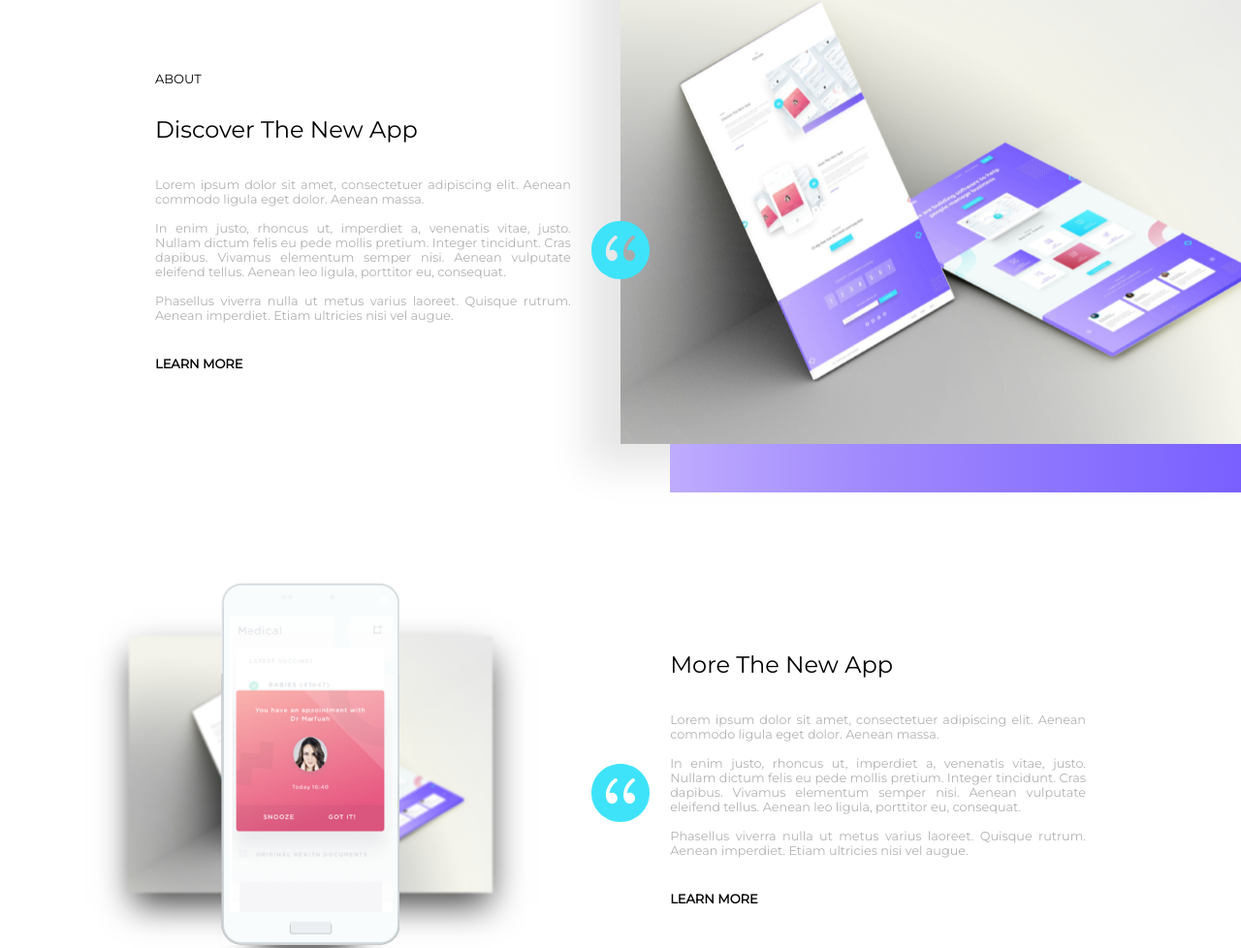
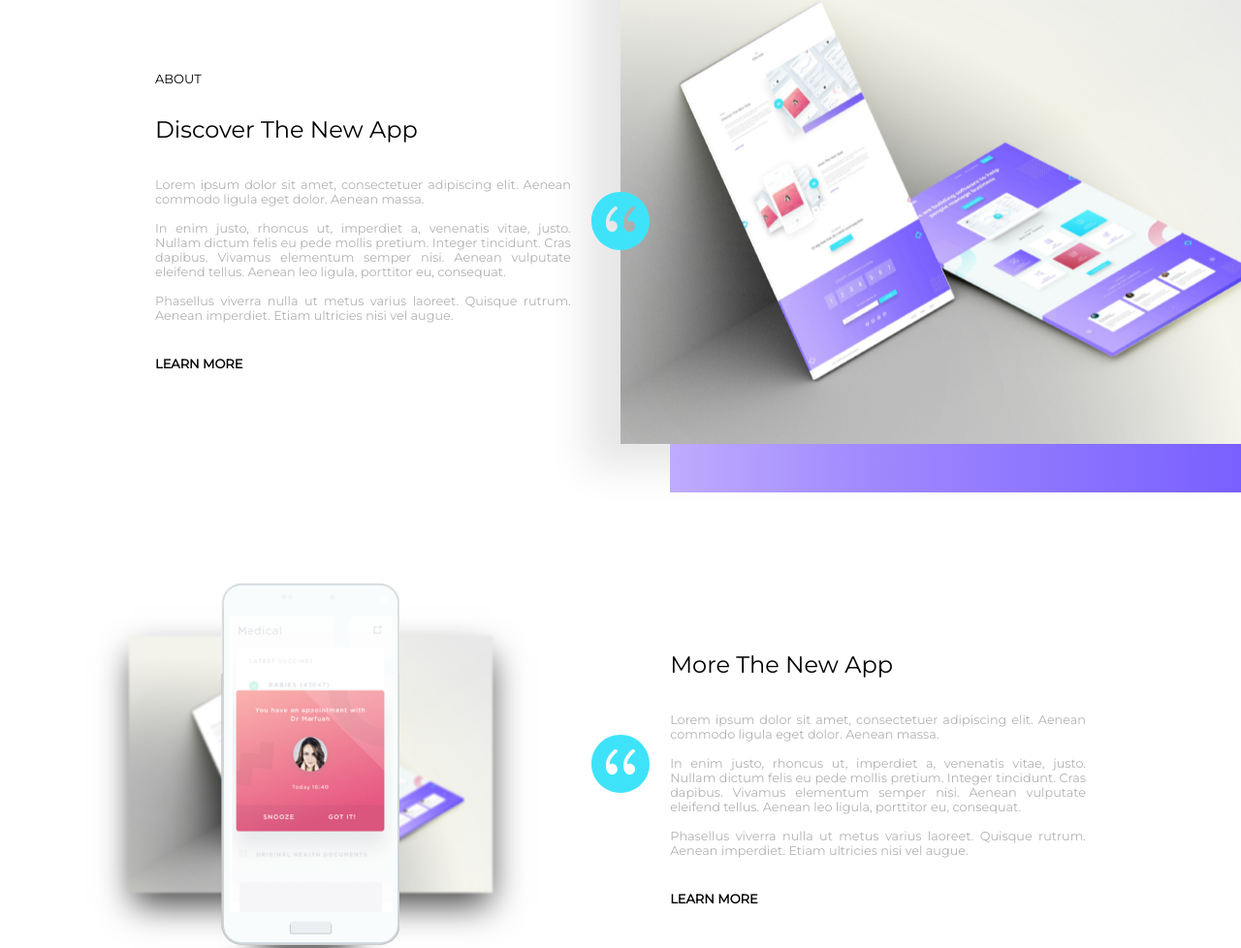
Before and after one commit to RobertHaba/projekt-startowy-dev1, a plain HTML site: page index.html in a window 1280 px wide. Shown: the part 1732-2710 px from the top of the page at 97% size. Drawn offline with Linux system fonts and the light colour scheme.

Commit message:
change the icon nesting

```diff
--- a/index.html
+++ b/index.html
@@ -99,7 +99,7 @@
                     </div>
                     <div class="item2 item--flex">
                         <aside>
-                            <img class="quoteicon" src="img/icons/quotations-button.svg" alt="">
+                            <div class="quote-icon"></div>
                             <p class="grid__p">ABOUT</p>
                             <h1 class="grid__h grid__h--margin">Discover The New App</h1>
                             <p class="grid__p--xs">Lorem ipsum dolor sit amet, consectetuer adipiscing elit. Aenean commodo ligula eget dolor. Aenean massa. <br>
@@ -115,7 +115,7 @@
                         <div class="item3__bottom"></div>
                     </div>
                     <div class="item4">
-                        <img class="quoteicon" src="img/icons/quotations-button.svg" alt="">
+                        <div class="quote-icon"></div>
                         <img class="item4__img-back item4__img--position" src="img/bg/screenmockup_sm.png" alt="">
                         <img class="item4__img-front item4__img--position" src="img/bg/New Project.png" alt="">
                     </div>
--- a/style.css
+++ b/style.css
@@ -746,12 +746,14 @@ font-family: 'Montserrat', sans-serif;
         padding-left: 4vw;
     }
 
-    .quoteicon {
+    .quote-icon {
         width: 60px;
         height: 60px;
+        background-image: url(img/icons/quotations-button.svg);
+        background-size: cover;
         position: absolute;
         left: calc(100% - 30px);
-        top: 50%;
+        top: calc(50% - 30px);
     }
 
     .grid__footer {
```
